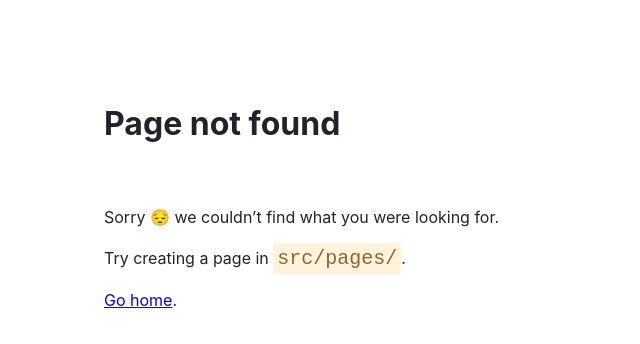
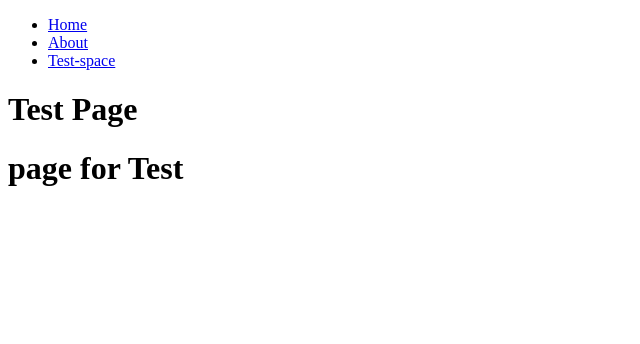
Before and after one commit to hoyeol0513/my_blog_22_05_31, a Gatsby site: page /test-space in a window 1280 px wide. Before the commit this address had no page. Shown: the whole page, without its empty margins (0-640 px from the left). Built offline with nearby package versions, Linux system fonts and the light colour scheme; Gatsby itself is replaced by a stand-in of ours.

Commit message:
테스트 페이지 추가, 레이아웃 수정

```diff
--- a/src/components/layout.js
+++ b/src/components/layout.js
@@ -13,6 +13,9 @@ const Layout = ({ pageTitle, children }) => {
           <li>
             <Link to="/about">About</Link>
           </li>
+          <li>
+            <Link to="/test-space">Test-space</Link>
+          </li>
         </ul>
       </nav>
       <main>
--- /dev/null
+++ b/src/pages/test-space.js
@@ -0,0 +1,12 @@
+import React from "react";
+import Layout from "../components/layout";
+
+function TestPage() {
+  return (
+    <Layout pageTitle="Test Page">
+      <h1>page for Test</h1>
+    </Layout>
+  );
+}
+
+export default TestPage;
```
